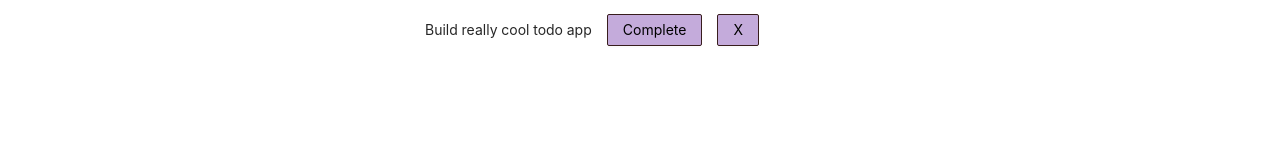
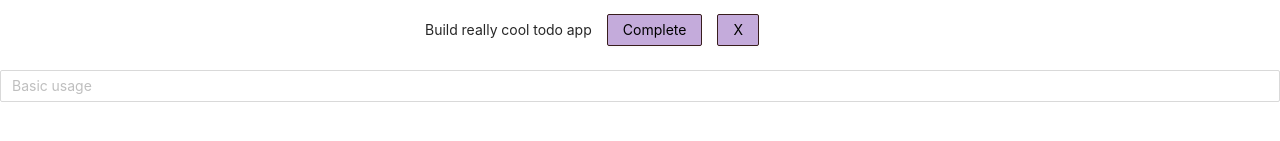
Before and after one commit to GSG-G10/Rawand-ToDo, a React (Create React App) app: page / in a window 1280 px wide. Shown: the part 215-356 px from the top of the page. Built offline with nearby package versions, Linux system fonts and the light colour scheme.

Commit message:
todo form component

```diff
--- a/src/App.js
+++ b/src/App.js
@@ -3,7 +3,7 @@ import './App.css';
 import React ,{useState} from 'react';
 import ContextData from './ContextData/ContextData';
 import ToDo from './Componentes/ToDo/ToDo';
-import ToDoForm from './Componentes/ToDoForm';
+import ToDoForm from './Componentes/ToDoForm/ToDoForm';
 function App() {
   const [todos, setTodos] = useState([
     {
@@ -19,6 +19,10 @@ function App() {
       isCompleted: false
     }
   ]);
+  const addTodo =(text)=>{
+    const newTodos = [...todos, { text }];
+    setTodos(newTodos);
+  }
   return (
     <div className="App">
      <ContextData.Provider value={{todos,setTodos}}>
@@ -30,8 +34,8 @@ function App() {
 
           />
         ))}
-{/*
-       <ToDoForm /> */}
+
+       <ToDoForm addTodo={addTodo}/>
 
      </ContextData.Provider>
     </div>
--- a/src/Componentes/ToDoForm.js
+++ /dev/null
@@ -1,6 +0,0 @@
-
-
-function ToDoForm (){
-
-}
-export default ToDoForm;
--- /dev/null
+++ b/src/Componentes/ToDoForm/ToDoForm.js
@@ -0,0 +1,29 @@
+
+import React, { useState } from "react";
+import { Input } from 'antd';
+import 'antd/dist/antd.css';
+function ToDoForm ({addTodo}){
+    const [value,setValue]=useState("")
+    const handleSubmit = (e)=>{
+        e.preventDefault();
+        if (!value) {
+            {console.log("falid")}
+        }
+        else{
+            addTodo(value)
+            setValue("")
+        }
+
+    }
+
+
+    return(
+<div>
+<form onSubmit={handleSubmit}>
+<Input placeholder="Basic usage" onChange={(e)=>setValue(e.target.value)} value={value}/>
+</form>
+</div>
+    )
+
+}
+export default ToDoForm;
```
Also changed, not shown: src/Componentes/ToDoForm/ToDoForm.css (added).
